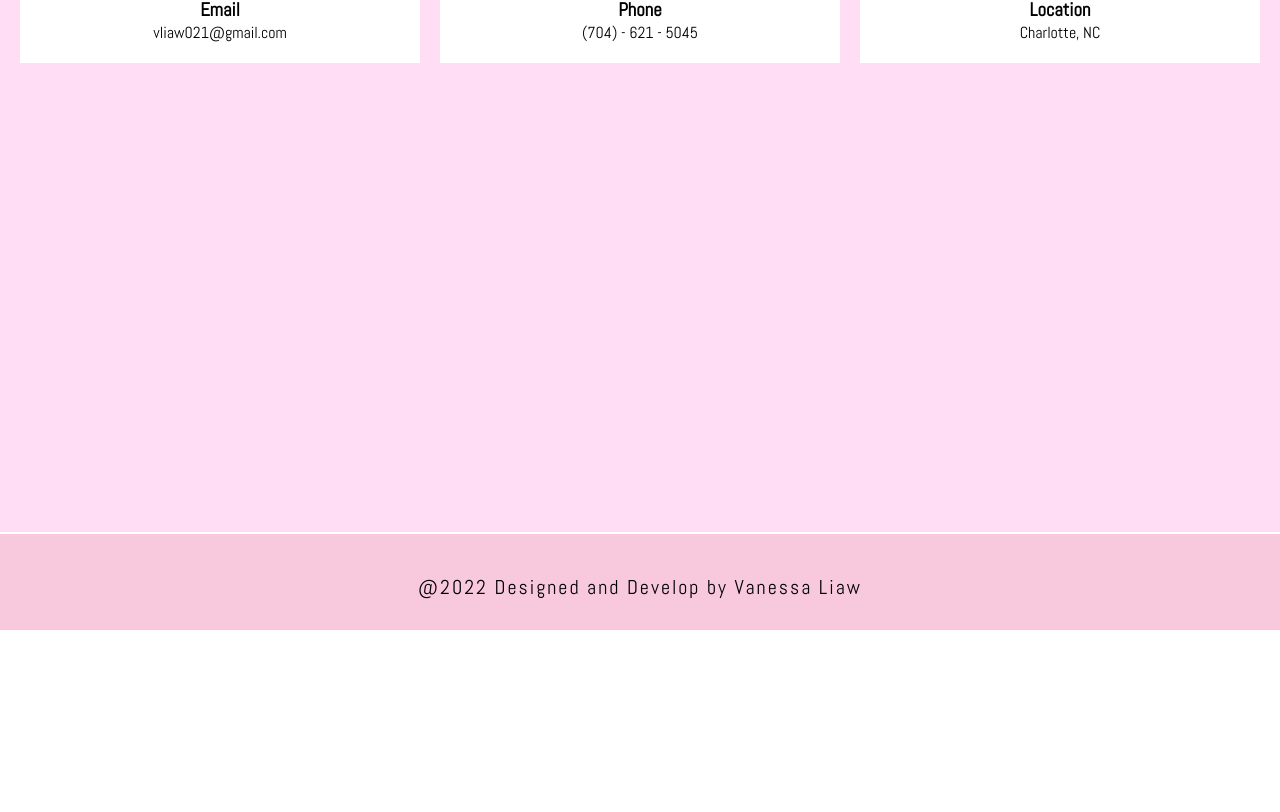
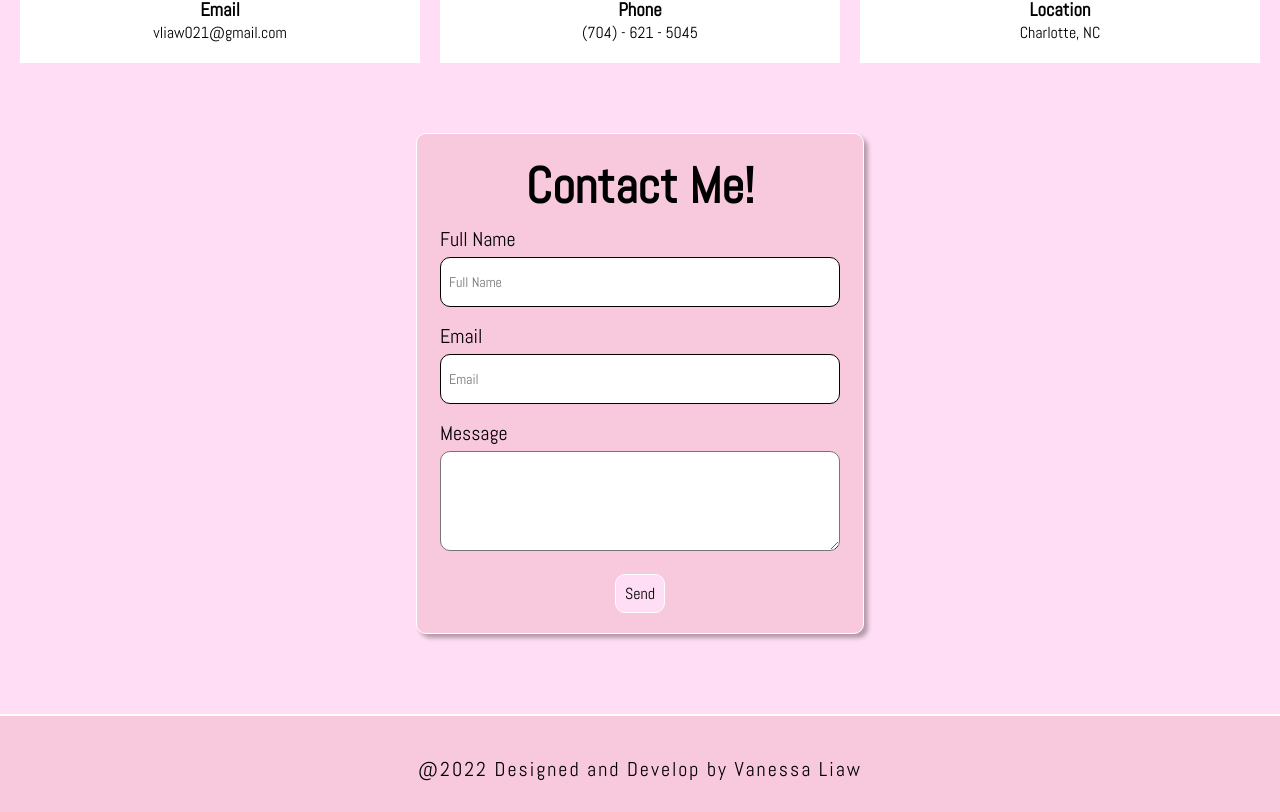
Before and after one commit to VanessaLiaw021/personal-portfolio, a React (Create React App) app: page /contact in a window 1280 px wide. Shown: the part 360-1172 px from the top of the page. Before the commit the page ends 990 px from the top, so only its background shows below. Built offline with nearby package versions, Linux system fonts and the light colour scheme.

Commit message:
added contact form

```diff
--- a/src/App.css
+++ b/src/App.css
@@ -295,6 +295,49 @@ ul li {
   padding: 20px;
   width: 400px;
 }
+
+.contact-me {
+  font-size: 6px;
+}
+
+.form-group {
+  display: flex;
+  flex-direction: column;
+  margin: 8px 0;
+}
+
+label {
+  margin-bottom: 5px;
+  font-size: 20px;
+}
+
+input {
+  width: 400px;
+  padding-left: 8px;
+  height: 50px;
+  border-radius: 10px;
+  border: 1px solid black;
+  font-size: 14px;
+}
+
+textarea {
+  width: 400px;
+  height: 100px;
+  border-radius: 10px;
+  padding: 8px;
+  font-size: 14px;
+}
+
+.send {
+  margin-top: 15px;
+  background-color: #ffddf4;
+  border: 1px solid white;
+  padding: 8px;
+  width: 50px;
+  border-radius: 10px;
+  font-size: 16px;
+  cursor: pointer;
+}
 /* End Contact Component */
 
 /* Start Footer Component */
--- a/src/components/Contact.js
+++ b/src/components/Contact.js
@@ -4,6 +4,22 @@ import Footer from './Footer';
 import { FontAwesomeIcon } from '@fortawesome/react-fontawesome';
 import { faPhone, faEnvelope, faLocationDot } from '@fortawesome/free-solid-svg-icons';
 import { faLinkedin, faFacebookSquare, faInstagramSquare } from '@fortawesome/free-brands-svg-icons';
+import styled from 'styled-components';
+
+//Styled component for form
+const Form = styled.form`
+  display: flex;
+  justify-content: center;
+  align-items: center;
+  flex-direction: column;
+  border: 1px solid white;
+  width: 35%;
+  margin: 70px auto 30px auto;
+  padding: 20px 0;
+  background-color:  #F8C8DC;
+  border-radius: 10px;
+  box-shadow: 4px 4px 4px rgba(0, 0, 0, 0.3);
+`;
 
 //Contact Component
 const Contact = () => {
@@ -43,6 +59,24 @@ const Contact = () => {
             <p>Charlotte, NC</p>
           </div>
         </div>
+
+        {/* Contact Form */}
+        <Form>
+          <h2 className="contact-me">Contact Me!</h2>
+          <div className="form-group">
+            <label for="fullName">Full Name</label>
+            <input type="text" placeholder="Full Name" id="fullName" />
+          </div>
+          <div className="form-group">
+            <label for="email">Email</label>
+            <input type="text" placeholder="Email" id="email" />
+          </div>
+          <div className="form-group">
+            <label for="message">Message</label>
+            <textarea></textarea>
+          </div>
+          <button className="send">Send</button>
+        </Form>
       </div>
       <Footer />
     </>
```
